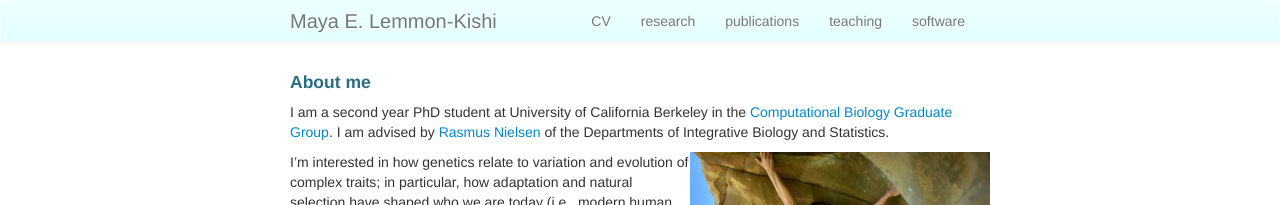
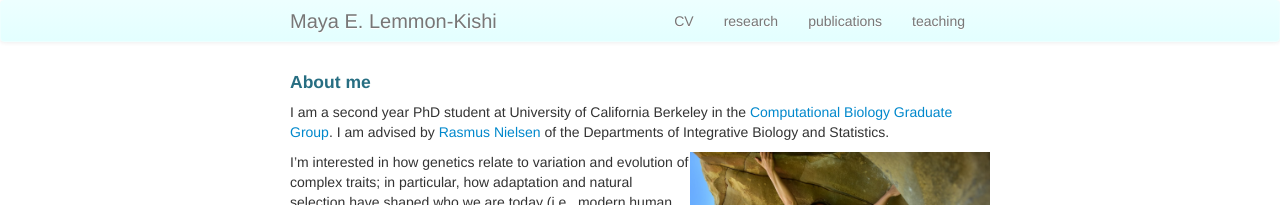
Before and after one commit to lemmonquiche/lemmonquiche.github.io, a Jekyll site: the page built from index.md, in a window 1280 px wide. Shown: the top 205 px of the page. Built offline with Jekyll 4.4.1, drawn with Linux system fonts in a browser that asks for light colours.

Commit message:
nav bar update

```diff
--- a/_includes/themes/twitter/default.html
+++ b/_includes/themes/twitter/default.html
@@ -39,7 +39,7 @@
               <li><a href="{{ BASE_PATH }}/pages/research.html">research</a></li>
               <li><a href="{{ BASE_PATH }}/pages/publications.html">publications</a></li>
               <li><a href="{{ BASE_PATH }}/pages/teaching.html">teaching</a></li>
-              <li><a href="{{ BASE_PATH }}/pages/software.html">software</a></li>
+              <!-- <li><a href="{{ BASE_PATH }}/pages/software.html">software</a></li> -->
           </ul>
         </div>
       </div>
```
